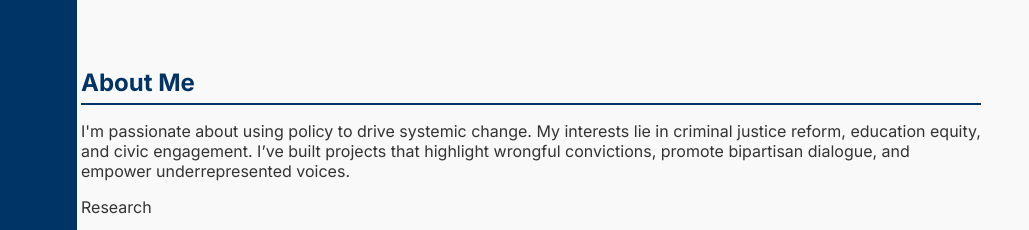
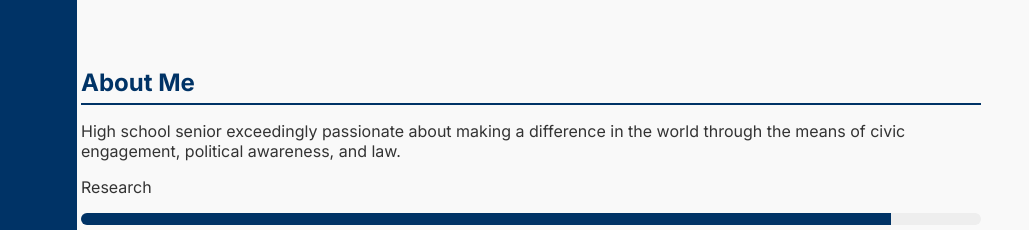
Before and after one commit to JayC124/jaychavan.github.io, a plain HTML site: page index.html in a window 1280 px wide. Shown: the top 230 px of the page, 251-1280 px from the left. Drawn offline with Linux system fonts and the light colour scheme.

Commit message:
Update index.html

```diff
--- a/index.html
+++ b/index.html
@@ -107,7 +107,7 @@
   <main class="content">
     <section id="about">
       <h2>About Me</h2>
-      <p>I'm passionate about using policy to drive systemic change. My interests lie in criminal justice reform, education equity, and civic engagement. I’ve built projects that highlight wrongful convictions, promote bipartisan dialogue, and empower underrepresented voices.</p>
+      <p>High school senior exceedingly passionate about making a difference in the world through the means of civic engagement, political awareness, and law.</p>
       <div class="skill">
         <p>Research</p>
         <div class="bar" style="--percent:90%;"><div></div></div>
```
